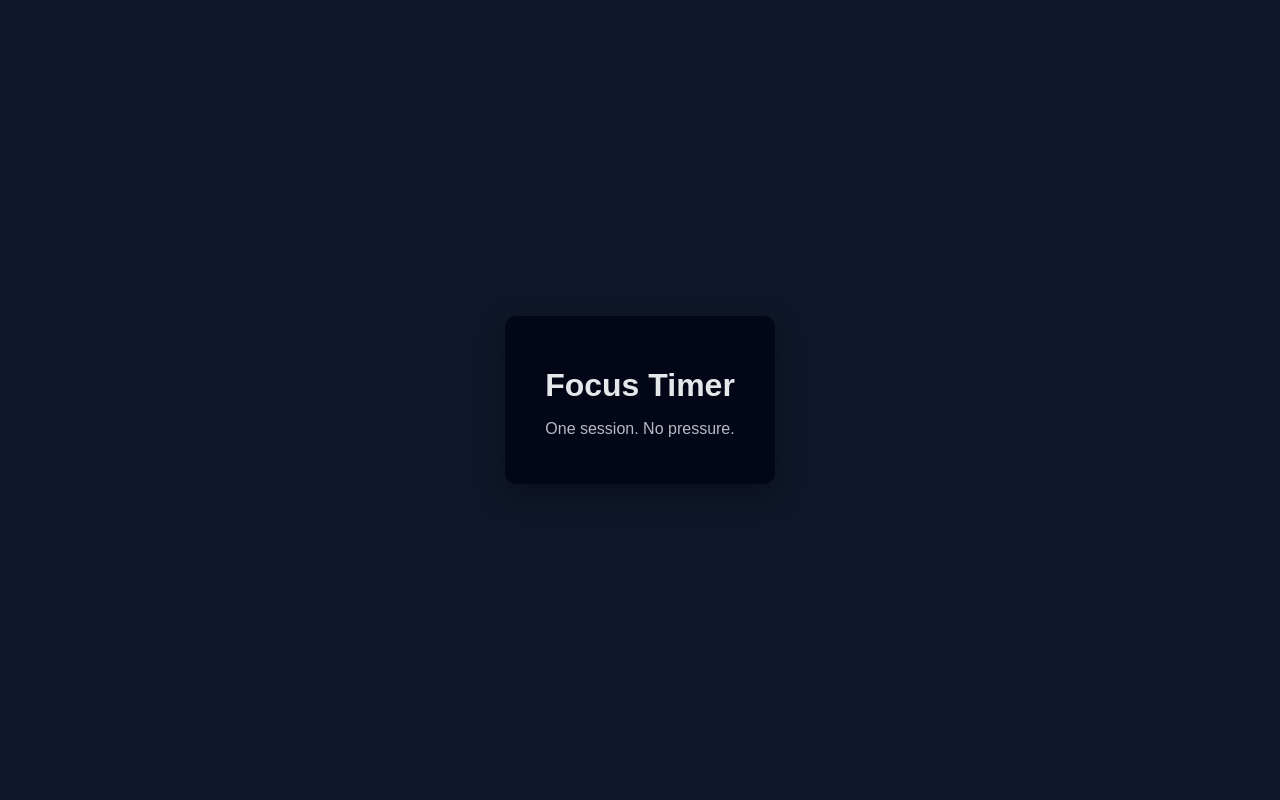
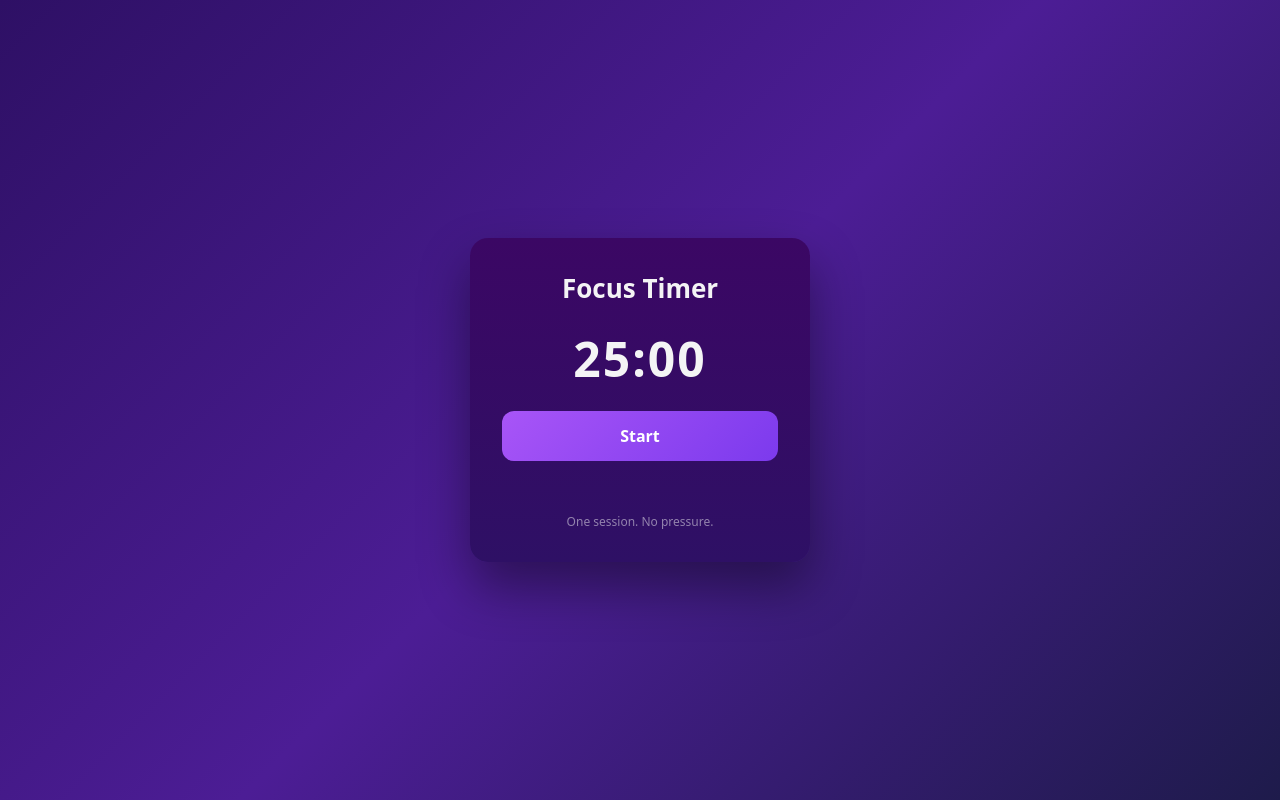
Before and after one commit to saleh-web-dev/Focus-Timer, a plain HTML site: page index.html in a window 1280 px wide. Drawn offline with Linux system fonts and the light colour scheme.

Commit message:
Update index.html

```diff
--- a/index.html
+++ b/index.html
@@ -1,39 +1,150 @@
 <!DOCTYPE html>
 <html lang="en">
 <head>
-  <meta charset="UTF-8">
+  <meta charset="UTF-8" />
   <title>Focus Timer</title>
-  <meta name="viewport" content="width=device-width, initial-scale=1.0">
+  <meta name="viewport" content="width=device-width, initial-scale=1.0" />
+
   <style>
+    * {
+      box-sizing: border-box;
+      margin: 0;
+      padding: 0;
+      font-family: system-ui, sans-serif;
+    }
+
     body {
-      margin: 0;
-      height: 100vh;
+      min-height: 100vh;
       display: flex;
+      align-items: center;
       justify-content: center;
-      align-items: center;
-      background: #0f172a;
-      font-family: Arial, sans-serif;
-      color: #e5e7eb;
+      background: linear-gradient(135deg, #2e1065, #4c1d95, #1e1b4b);
+      color: #f4f4f5;
     }
+
     .card {
-      background: #020617;
-      padding: 30px 40px;
-      border-radius: 12px;
+      background: linear-gradient(180deg, #3b0764, #2e1065);
+      padding: 32px;
+      width: 340px;
+      border-radius: 18px;
       text-align: center;
-      box-shadow: 0 10px 30px rgba(0,0,0,0.4);
+      box-shadow: 0 25px 50px rgba(0,0,0,0.4);
     }
+
     h1 {
       margin-bottom: 10px;
+      font-size: 26px;
     }
-    p {
-      opacity: 0.8;
+
+    #time {
+      font-size: 48px;
+      font-weight: 700;
+      margin: 20px 0;
+      letter-spacing: 2px;
+    }
+
+    button {
+      width: 100%;
+      padding: 14px;
+      background: linear-gradient(135deg, #a855f7, #7c3aed);
+      border: none;
+      border-radius: 12px;
+      color: white;
+      font-size: 16px;
+      font-weight: 600;
+      cursor: pointer;
+    }
+
+    button:hover {
+      opacity: 0.9;
+    }
+
+    #message {
+      margin-top: 18px;
+      font-size: 14px;
+      color: #fde68a;
+      min-height: 20px;
+      opacity: 0;
+      transition: opacity 0.3s ease;
+    }
+
+    .hint {
+      margin-top: 14px;
+      font-size: 12px;
+      opacity: 0.5;
     }
   </style>
 </head>
+
 <body>
   <div class="card">
     <h1>Focus Timer</h1>
-    <p>One session. No pressure.</p>
+    <div id="time">25:00</div>
+    <button id="btn">Start</button>
+    <div id="message">Good job. Stay focused on your goal.</div>
+    <p class="hint">One session. No pressure.</p>
   </div>
+
+  <script>
+    const SESSION_MINUTES = 25;
+    let totalSeconds = SESSION_MINUTES * 60;
+    let interval = null;
+    let running = false;
+    let lastMotivationMinute = SESSION_MINUTES;
+
+    const timeEl = document.getElementById("time");
+    const btn = document.getElementById("btn");
+    const messageEl = document.getElementById("message");
+
+    function updateTime() {
+      const minutes = Math.floor(totalSeconds / 60);
+      const seconds = totalSeconds % 60;
+      timeEl.textContent =
+        String(minutes).padStart(2, "0") +
+        ":" +
+        String(seconds).padStart(2, "0");
+
+      // every 10 minutes
+      if (
+        minutes % 10 === 0 &&
+        minutes !== lastMotivationMinute &&
+        minutes !== 0
+      ) {
+        showMessage();
+        lastMotivationMinute = minutes;
+      }
+    }
+
+    function showMessage() {
+      messageEl.style.opacity = 1;
+      setTimeout(() => {
+        messageEl.style.opacity = 0;
+      }, 4000);
+    }
+
+    btn.addEventListener("click", () => {
+      if (!running) {
+        running = true;
+        btn.textContent = "Pause";
+
+        interval = setInterval(() => {
+          if (totalSeconds > 0) {
+            totalSeconds--;
+            updateTime();
+          } else {
+            clearInterval(interval);
+            btn.textContent = "Done";
+            showMessage();
+          }
+        }, 1000);
+      } else {
+        running = false;
+        btn.textContent = "Start";
+        clearInterval(interval);
+      }
+    });
+
+    updateTime();
+  </script>
 </body>
 </html>
```
